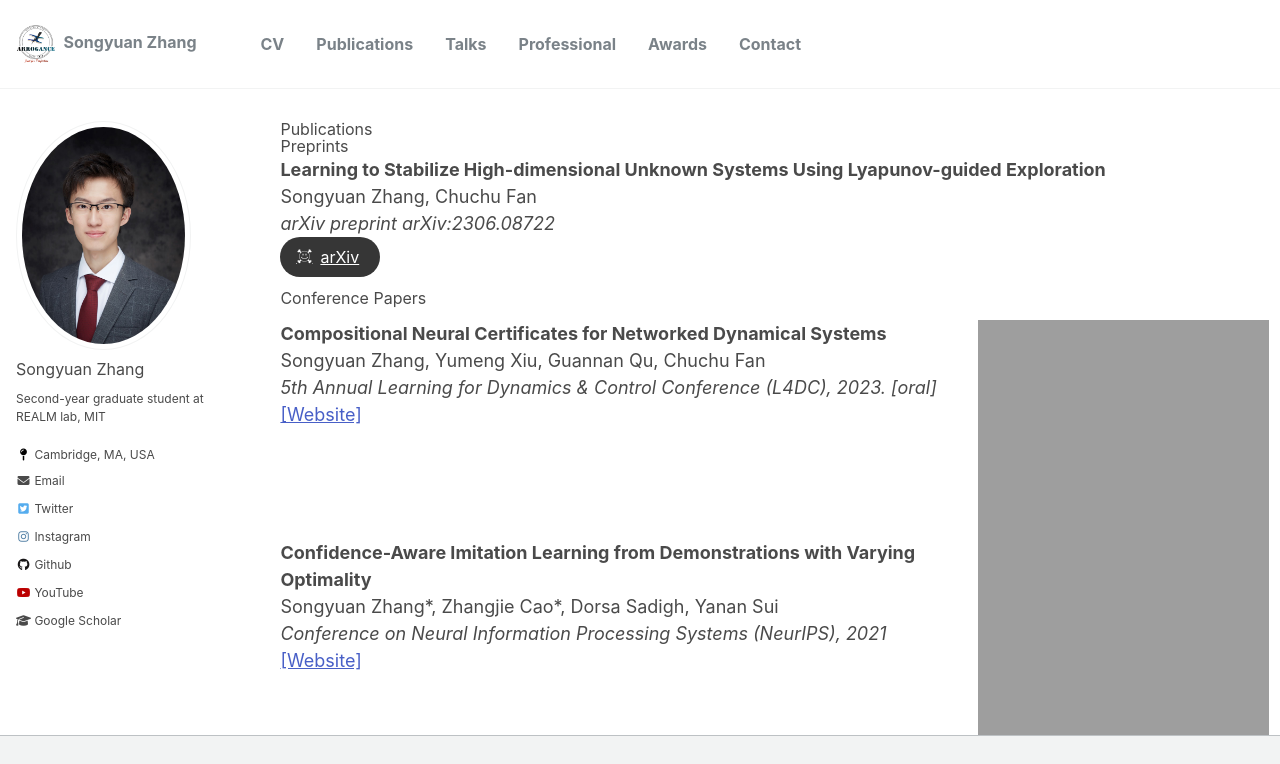
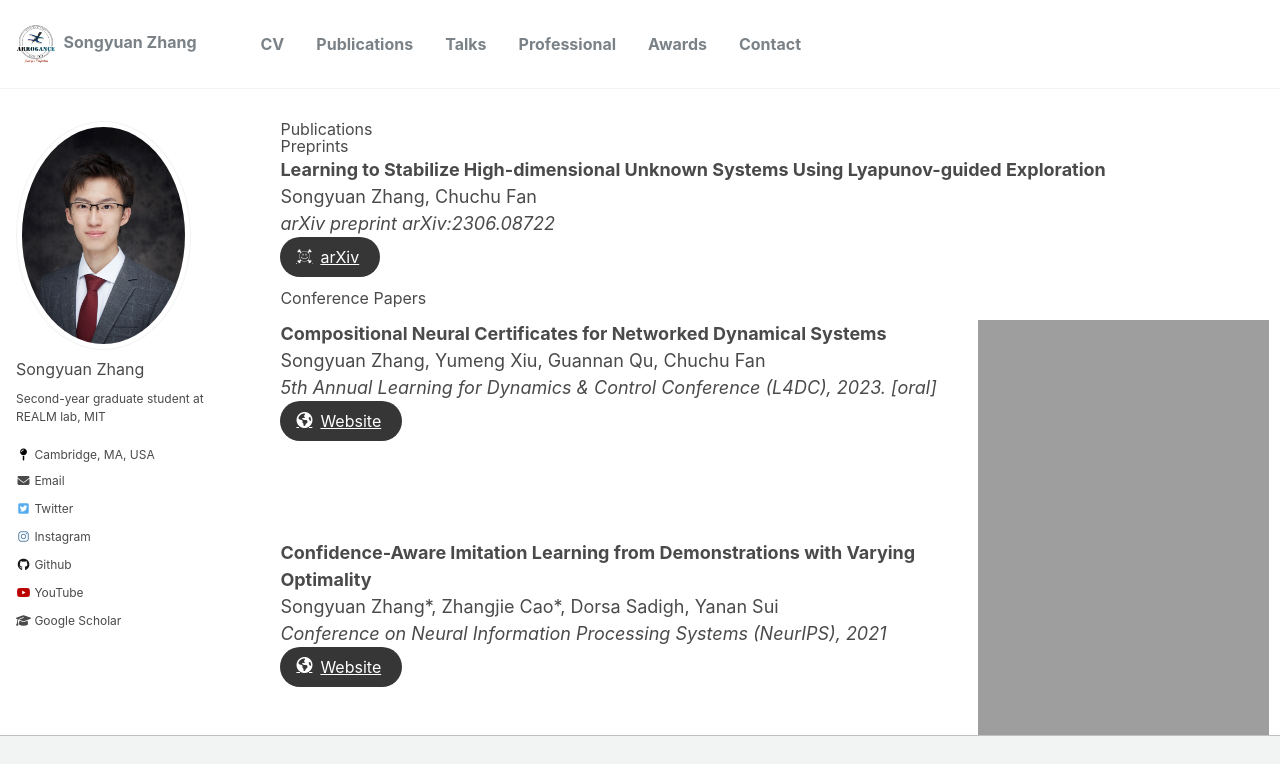
Before and after one commit to syzhang092218-source/syzhang092218-source.github.io, a Jekyll site: the page built from _pages/publications.md, in a window 1280 px wide, cut to the strip 0-764 px from the top of the page. Built offline with Jekyll 4.4.1, drawn with Linux system fonts in a browser that asks for light colours; nearby versions of some CDN libraries; some web fonts are replaced; library files that are not in the unit come from our copies; a style sheet for code colours, icons or effects is not loaded.

Commit message:
try to fix bug in publications

```diff
--- a/_pages/publications.md
+++ b/_pages/publications.md
@@ -118,9 +118,15 @@ author_profile: true
                 5th Annual Learning for Dynamics & Control Conference (L4DC), 2023. [oral]
             </i>
             <p>
-                <a href="https://mit-realm.github.io/neuriss-website/">
-                    [Website]
-                </a>
+                <span class="link-block">
+                    <a href="https://mit-realm.github.io/neuriss-website/"
+                    class="external-link button is-normal is-rounded is-dark">
+                    <span class="icon">
+                        <i class="fa fa-globe"></i>
+                    </span>
+                    <span>Website</span>
+                    </a>
+                </span>
             </p>
         </td>
         <td>
@@ -139,9 +145,15 @@ author_profile: true
                 Conference on Neural Information Processing Systems (NeurIPS), 2021
             </i>
             <p>
-                <a href="https://sites.google.com/view/cail/">
-                    [Website]
-                </a>
+                <span class="link-block">
+                    <a href="https://sites.google.com/view/cail/"
+                    class="external-link button is-normal is-rounded is-dark">
+                    <span class="icon">
+                        <i class="fa fa-globe"></i>
+                    </span>
+                    <span>Website</span>
+                    </a>
+                </span>
             </p>
         </td>
         <td>
```
